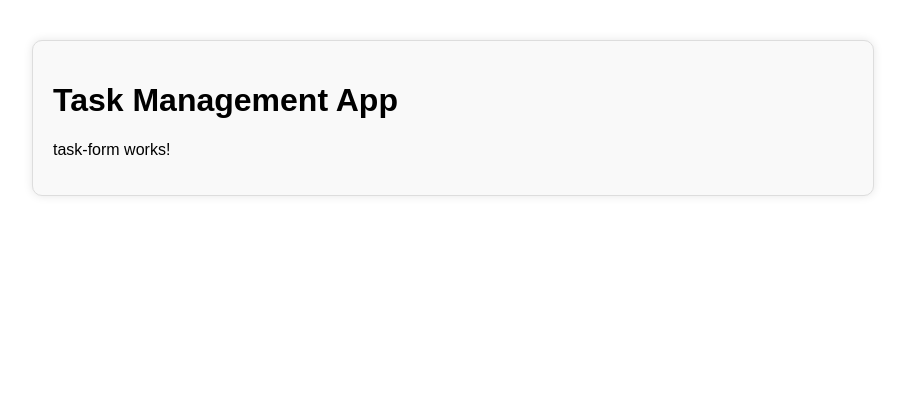
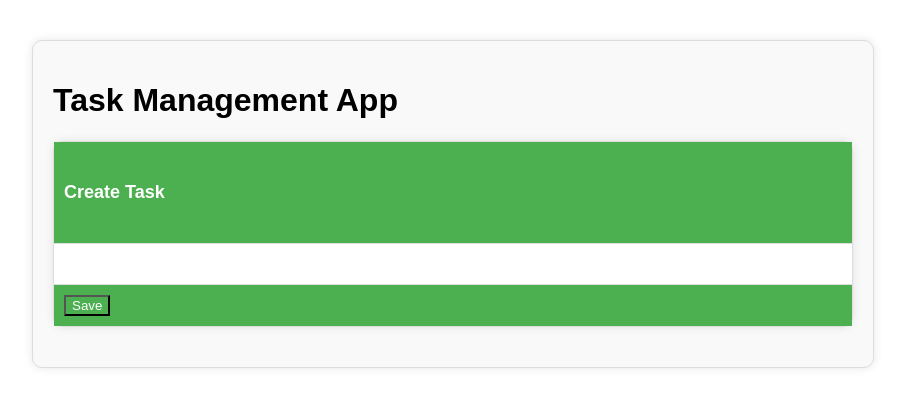
Before and after one commit to AaqibAhamed/Task_Web_API, an Angular app in the folder task-client-app/: page /tasks/1 in a window 1280 px wide. Shown: the top 406 px of the page, without its empty margins (187-1092 px from the left). Built offline with nearby package versions, Linux system fonts and the light colour scheme.

Commit message:
Add TaskFormComponent

```diff
--- a/task-client-app/src/app/task-form/task-form.component.html
+++ b/task-client-app/src/app/task-form/task-form.component.html
@@ -1 +1,24 @@
-<p>task-form works!</p>
+<div class="card" *ngIf="task">
+    <div class="card-header">
+      <h5 class="card-title">{{ task.id ? 'Edit Task' : 'Create Task' }}</h5>
+    </div>
+    <div class="card-body">
+      <form>
+       <!--  <div class="form-group">
+          <label for="title">Title</label>
+          <input type="text" class="form-control" id="title" [(ngModel)]="task.title" required>
+        </div>
+        <div class="form-group">
+          <label for="description">Description</label>
+          <textarea class="form-control" id="description" [(ngModel)]="task.description" rows="3"></textarea>
+        </div>
+        <div class="form-check">
+          <input type="checkbox" class="form-check-input" id="completed" [(ngModel)]="task.completed">
+          <label class="form-check-label" for="completed">Completed</label>
+        </div> -->
+      </form>
+    </div>
+    <div class="card-footer">
+      <button class="btn btn-primary" (click)="saveTask()" [disabled]="task.title">Save</button>
+    </div>
+  </div>
--- a/task-client-app/src/app/task-form/task-form.component.ts
+++ b/task-client-app/src/app/task-form/task-form.component.ts
@@ -1,12 +1,26 @@
-import { Component } from '@angular/core';
+import { Component, OnInit } from '@angular/core';
+import { TaskService } from '../services/task.service';
+import { Task } from '../models/task.model';
+import { NgIf } from '@angular/common';
 
 @Component({
   selector: 'app-task-form',
   standalone: true,
-  imports: [],
+  imports: [NgIf],
   templateUrl: './task-form.component.html',
   styleUrl: './task-form.component.css'
 })
 export class TaskFormComponent {
 
+  task: Task = new Task;
+
+  constructor(private taskService: TaskService) { }
+
+  saveTask(): void {
+    if (this.task.id) {
+      this.taskService.updateTask(this.task).subscribe(() => this.task);
+    } else {
+      this.taskService.createTask(this.task).subscribe(() => this.task);
+    }
+  }
 }
```
